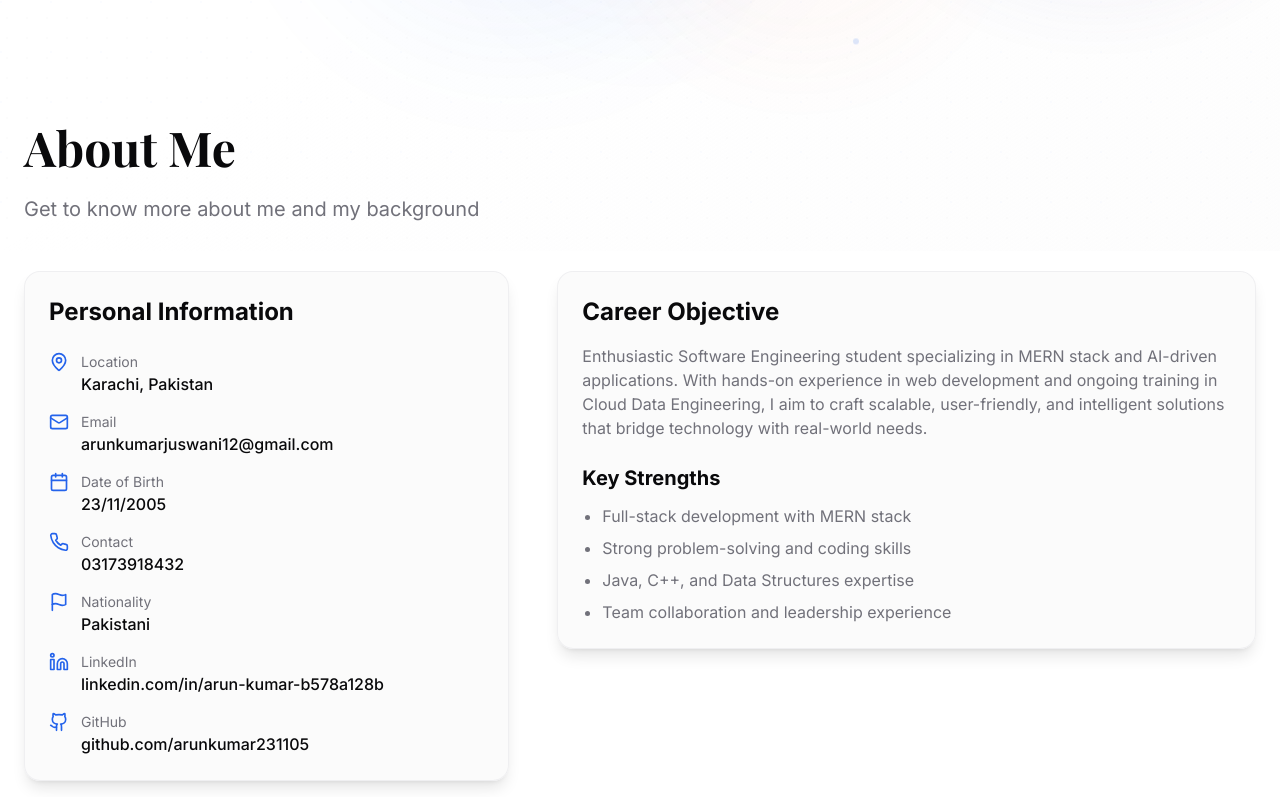
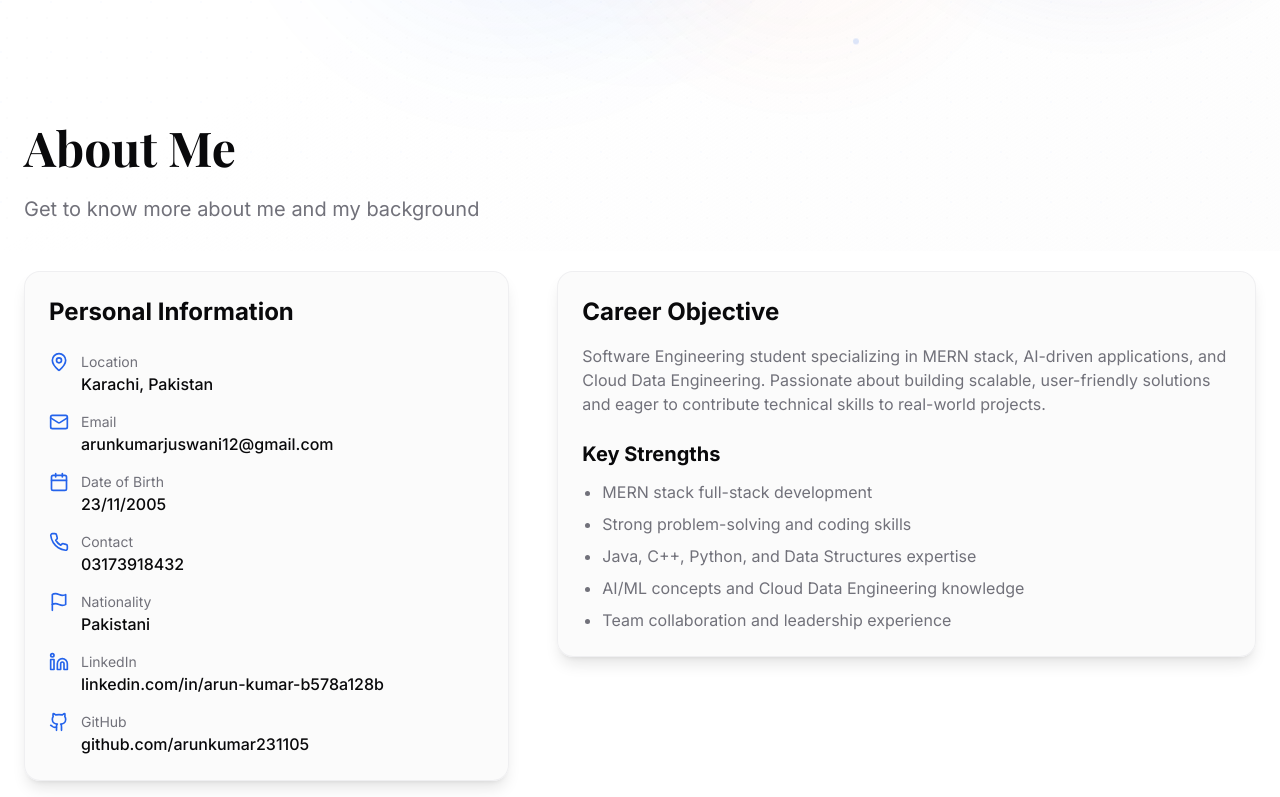
Before and after one commit to arunkumar231105/arun-kumar-portfolio, a React (Vite) app: page / in a window 1280 px wide. Shown: the part 549-1346 px from the top of the page. Built offline with nearby package versions, Linux system fonts and the light colour scheme; a web font is replaced by a local one.

Commit message:
Update Career Objective and Strengths
Updated Career Objective and Key Strengths to be concise, ATS-friendly, and highlight MERN stack, AI, and Cloud Data Engineering skills.

```diff
--- a/src/components/sections/AboutSection.tsx
+++ b/src/components/sections/AboutSection.tsx
@@ -71,15 +71,16 @@ export default function AboutSection() {
             {/* EDITABLE: Career Objective - Update this text to reflect your current career goals */}
             <h3 className="text-2xl font-bold mb-4">Career Objective</h3>
             <p className="text-muted-foreground mb-6">
-              Enthusiastic Software Engineering student specializing in MERN stack and AI-driven applications. With hands-on experience in web development and ongoing training in Cloud Data Engineering, I aim to craft scalable, user-friendly, and intelligent solutions that bridge technology with real-world needs.
+              Software Engineering student specializing in MERN stack, AI-driven applications, and Cloud Data Engineering. Passionate about building scalable, user-friendly solutions and eager to contribute technical skills to real-world projects.
             </p>
 
             {/* EDITABLE: Key Strengths - Add or modify strengths as you develop new skills */}
             <h4 className="text-xl font-bold mb-3">Key Strengths</h4>
             <ul className="list-disc ml-5 space-y-2 text-muted-foreground">
-              <li>Full-stack development with MERN stack</li>
+              <li>MERN stack full-stack development</li>
               <li>Strong problem-solving and coding skills</li>
-              <li>Java, C++, and Data Structures expertise</li>
+              <li>Java, C++, Python, and Data Structures expertise</li>
+              <li>AI/ML concepts and Cloud Data Engineering knowledge</li>
               <li>Team collaboration and leadership experience</li>
             </ul>
           </div>
```
